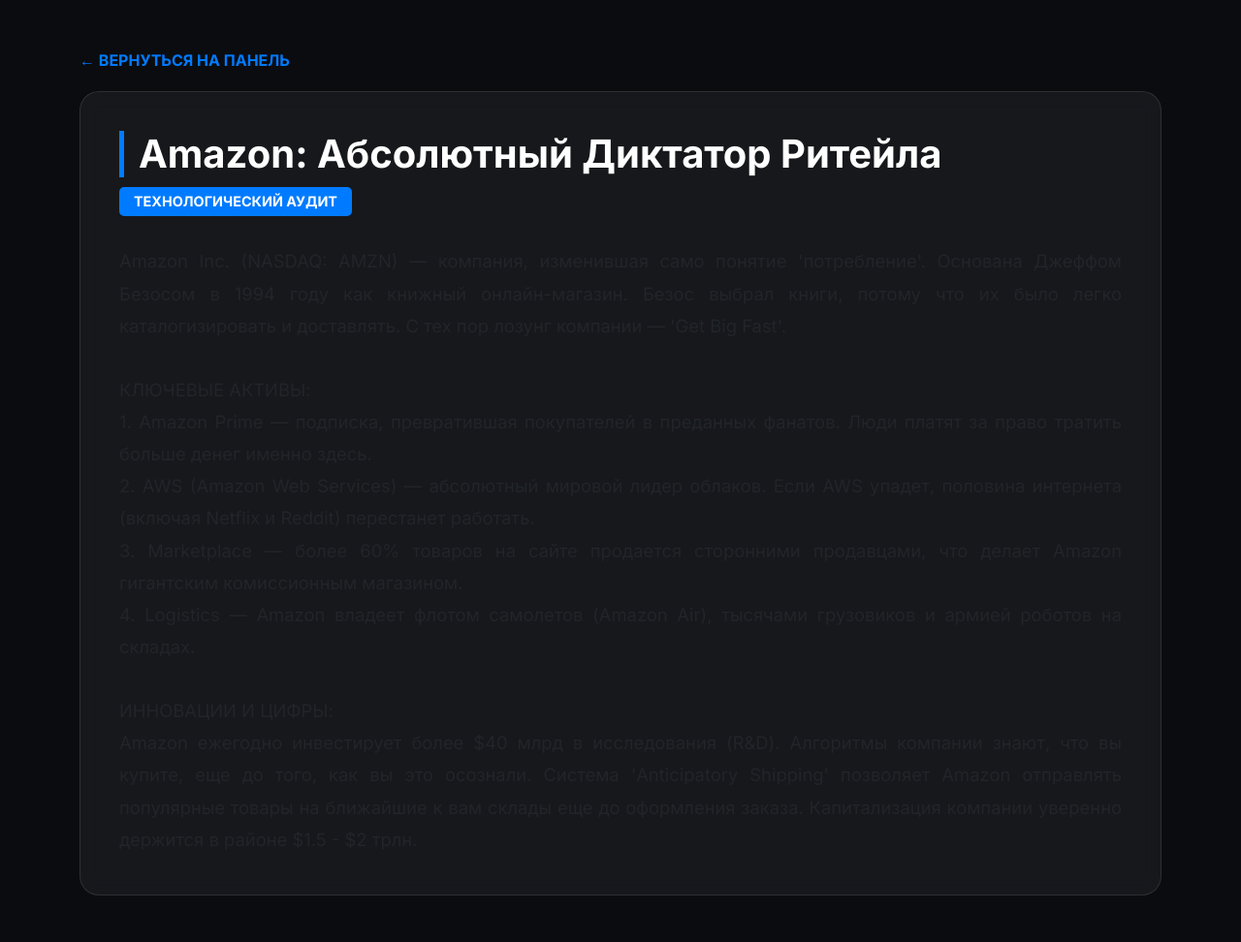
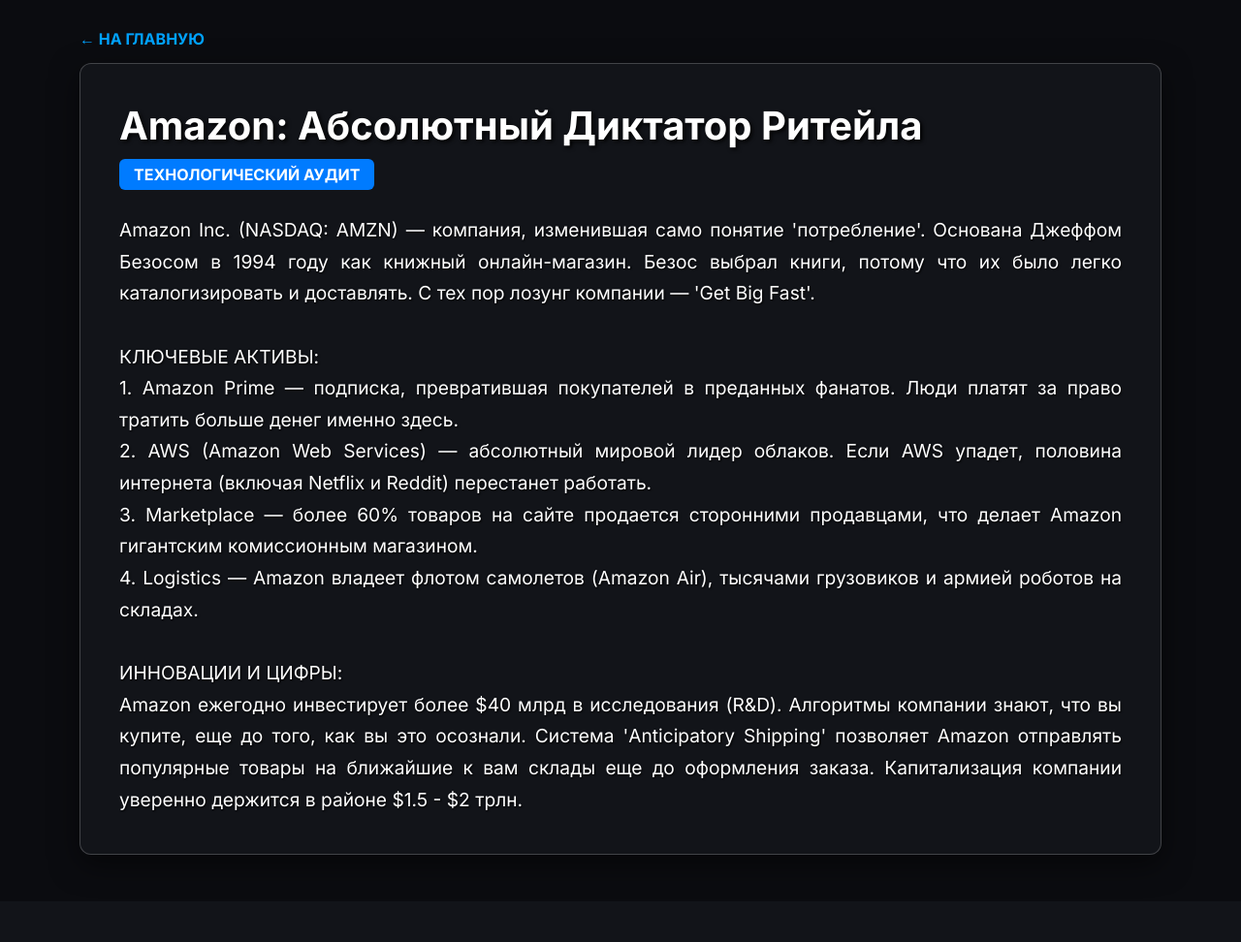
Before and after one commit to vi098275-debug/literate-octo-broccoli, a Flask app: page /amazon in a window 1280 px wide. Shown: the whole page at 97% size. After the commit the page ends 897 px from the top, so only its background shows below. Run offline with Flask 3, Linux system fonts and the light colour scheme.

Commit message:
Update project.html

```diff
--- a/templates/project.html
+++ b/templates/project.html
@@ -6,30 +6,46 @@
     <link href="https://fonts.googleapis.com/css2?family=Inter:wght@400;700&display=swap" rel="stylesheet">
     <link href="https://cdn.jsdelivr.net/npm/bootstrap@5.3.0/dist/css/bootstrap.min.css" rel="stylesheet">
     <style>
-        body { background-color: #0b0c10; color: #fff; font-family: 'Inter', sans-serif; padding-top: 50px; }
+        body {
+            background-color: #0b0c10;
+            color: #ffffff;
+            font-family: 'Inter', sans-serif;
+            padding-top: 30px;
+            line-height: normal;
+        }
         .content-box {
-            background: rgba(255, 255, 255, 0.05); border: 1px solid rgba(255, 255, 255, 0.1);
-            border-radius: 20px; padding: 40px; backdrop-filter: blur(10px);
+            background: rgba(20, 22, 27, 0.95); /* Темнее и плотнее фон */
+            border: 1px solid rgba(255, 255, 255, 0.2);
+            border-radius: 12px;
+            padding: 40px;
+            box-shadow: 0 10px 30px rgba(0,0,0,0.5);
         }
-        h1 { font-weight: 800; color: #fff; margin-bottom: 10px; border-left: 5px solid #007bff; padding-left: 15px; }
-        .badge { font-size: 0.9rem; background-color: #007bff !important; padding: 8px 15px; margin-bottom: 30px; border-radius: 5px; }
+        h1 { font-weight: 800; color: #ffffff; margin-bottom: 10px; text-shadow: 2px 2px 4px #000; }
+        .badge {
+            font-size: 1rem;
+            background-color: #007bff !important;
+            padding: 8px 15px;
+            margin-bottom: 25px;
+            font-weight: bold;
+        }
 
-        /* ВОТ ТУТ ПОПРАВИЛ ЦВЕТ ТЕКСТА */
+        /* ГЛАВНОЕ: КИПЕЛЬНО БЕЛЫЙ ЦВЕТ */
         .text-body {
-            font-size: 1.15rem;
-            line-height: 1.8;
-            color: #ececec; /* Очень светлый серый, почти белый */
+            font-size: 1.2rem;
+            line-height: 1.7;
+            color: #ffffff !important; /* ЧИСТО БЕЛЫЙ */
             white-space: pre-line;
             text-align: justify;
+            text-shadow: 1px 1px 2px rgba(0,0,0,1); /* Тень для читаемости */
         }
 
-        .back-btn { color: #007bff; text-decoration: none; font-weight: 700; margin-bottom: 20px; display: inline-block; transition: 0.3s; }
-        .back-btn:hover { color: #fff; transform: translateX(-5px); }
+        .back-btn { color: #00a2ff; text-decoration: none; font-weight: 700; display: inline-block; margin-bottom: 15px; }
+        .back-btn:hover { color: #ffffff; }
     </style>
 </head>
 <body>
     <div class="container mb-5">
-        <a href="/" class="back-btn">← ВЕРНУТЬСЯ НА ПАНЕЛЬ</a>
+        <a href="/" class="back-btn">← НА ГЛАВНУЮ</a>
         <div class="content-box">
             <h1>{{ title }}</h1>
             <div class="badge">{{ mode }}</div>
```
